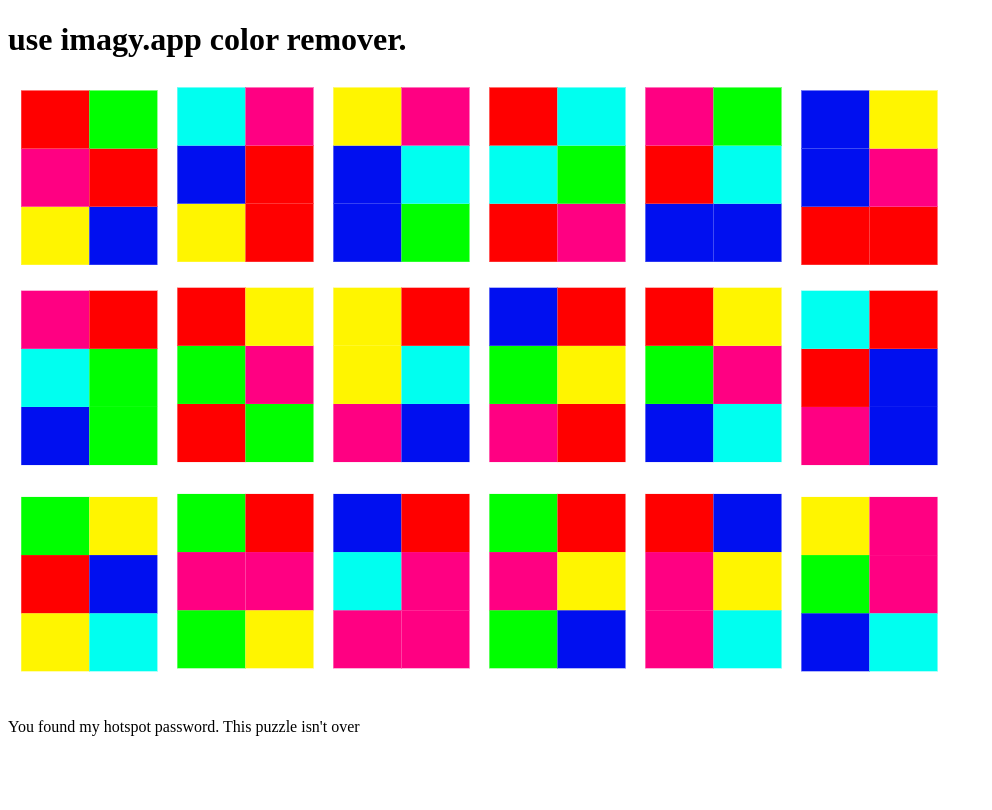
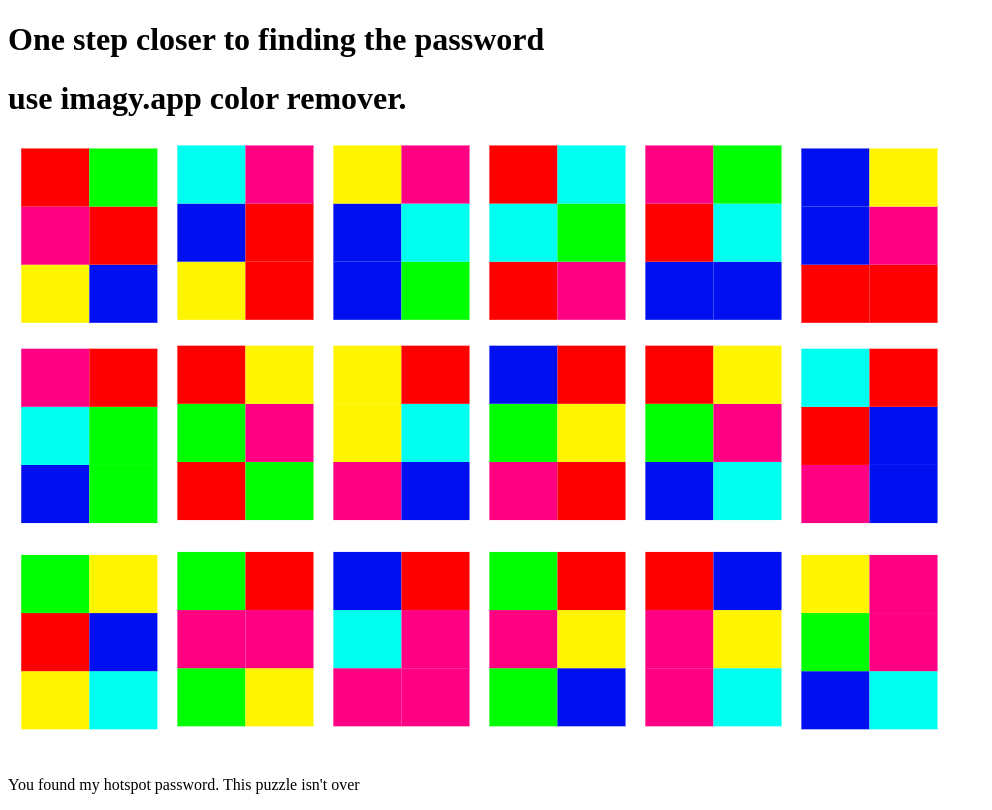
Before and after one commit to Reubenrai1221/Reubenrai1221.github.io, a plain HTML site: page index.html in a window 1280 px wide. Shown: the whole page, without its empty margins (0-992 px from the left). Drawn offline with Linux system fonts and the light colour scheme.

Commit message:
Add heading about finding the password

```diff
--- a/index.html
+++ b/index.html
@@ -5,6 +5,8 @@
 </head>
 
 <body>
+
+    <h1>One step closer to finding the password </h1>
 
     <h1>use imagy.app color remover.  </h1>
 
```
